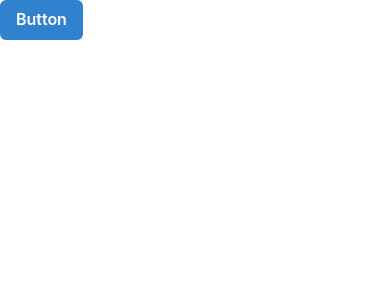
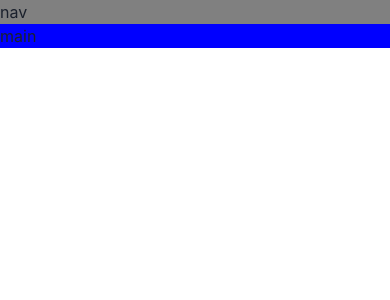
Before and after one commit to tobseyltd/rawg-clone-react, a React (Vite) app: page / in a window 390 px wide. Shown: the top 300 px of the page. Built offline with nearby package versions, Linux system fonts and the light colour scheme.

Commit message:
Creating Responsive Layout Home

```diff
--- a/src/App.tsx
+++ b/src/App.tsx
@@ -1,7 +1,26 @@
-import { Button, ButtonGroup } from "@chakra-ui/react";
+import { Grid, GridItem, Show } from "@chakra-ui/react";
 
 const App = () => {
-  return <Button colorScheme='blue'>Button</Button>;
+  return (
+    <Grid
+      templateAreas={{
+        base: `"nav" " main"`,
+        lg: `"nav nav" "aside main"`,
+      }}
+    >
+      <GridItem area={"nav"} bg={"grey"}>
+        nav
+      </GridItem>
+      <Show above='lg'>
+        <GridItem area={"aside"} bg={"yellow"}>
+          aside
+        </GridItem>
+      </Show>
+      <GridItem area={"main"} bg={"blue"}>
+        main
+      </GridItem>
+    </Grid>
+  );
 };
 
 export default App;
```
Also changed, not shown: 1 other file (tests, documents, lock files or other folders).
